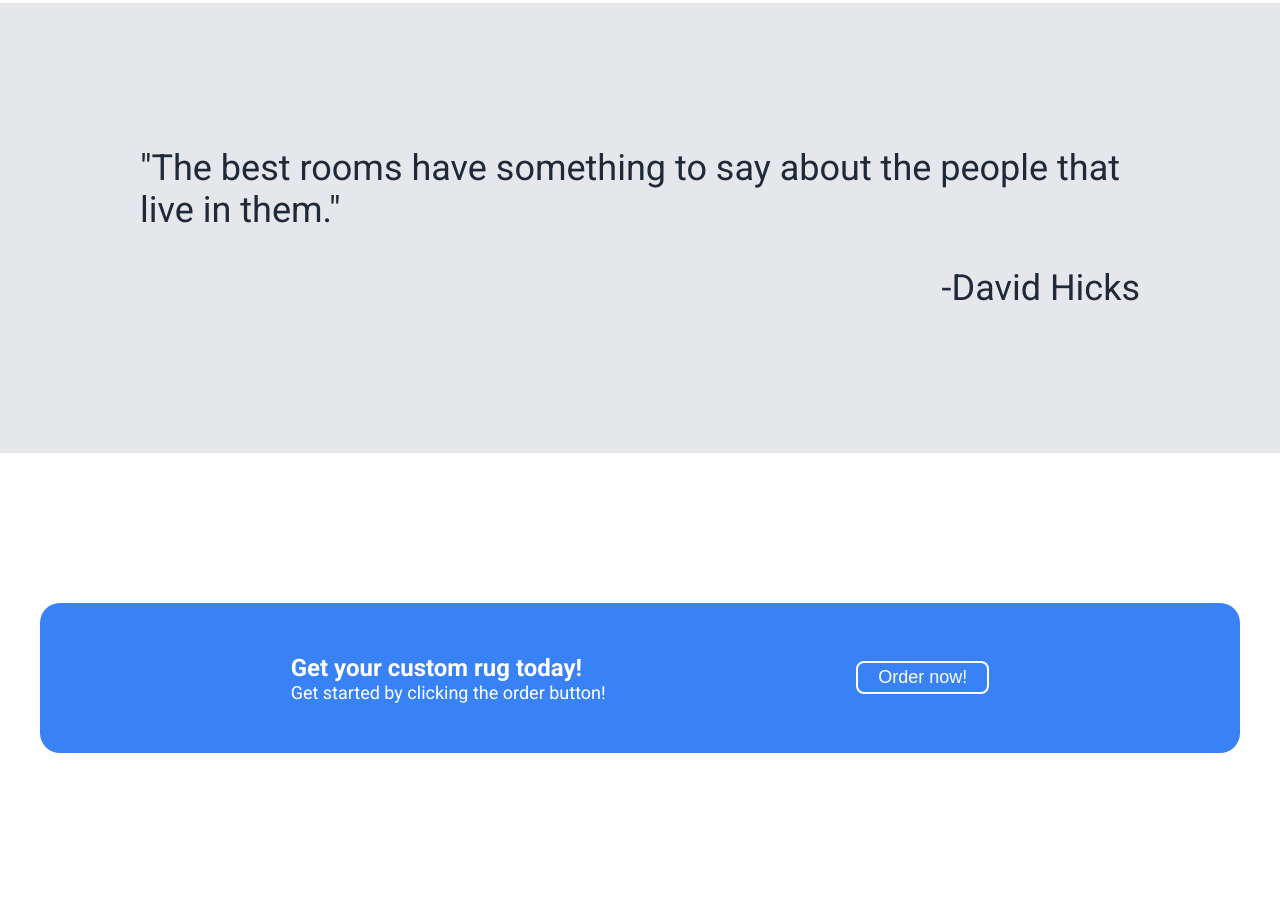
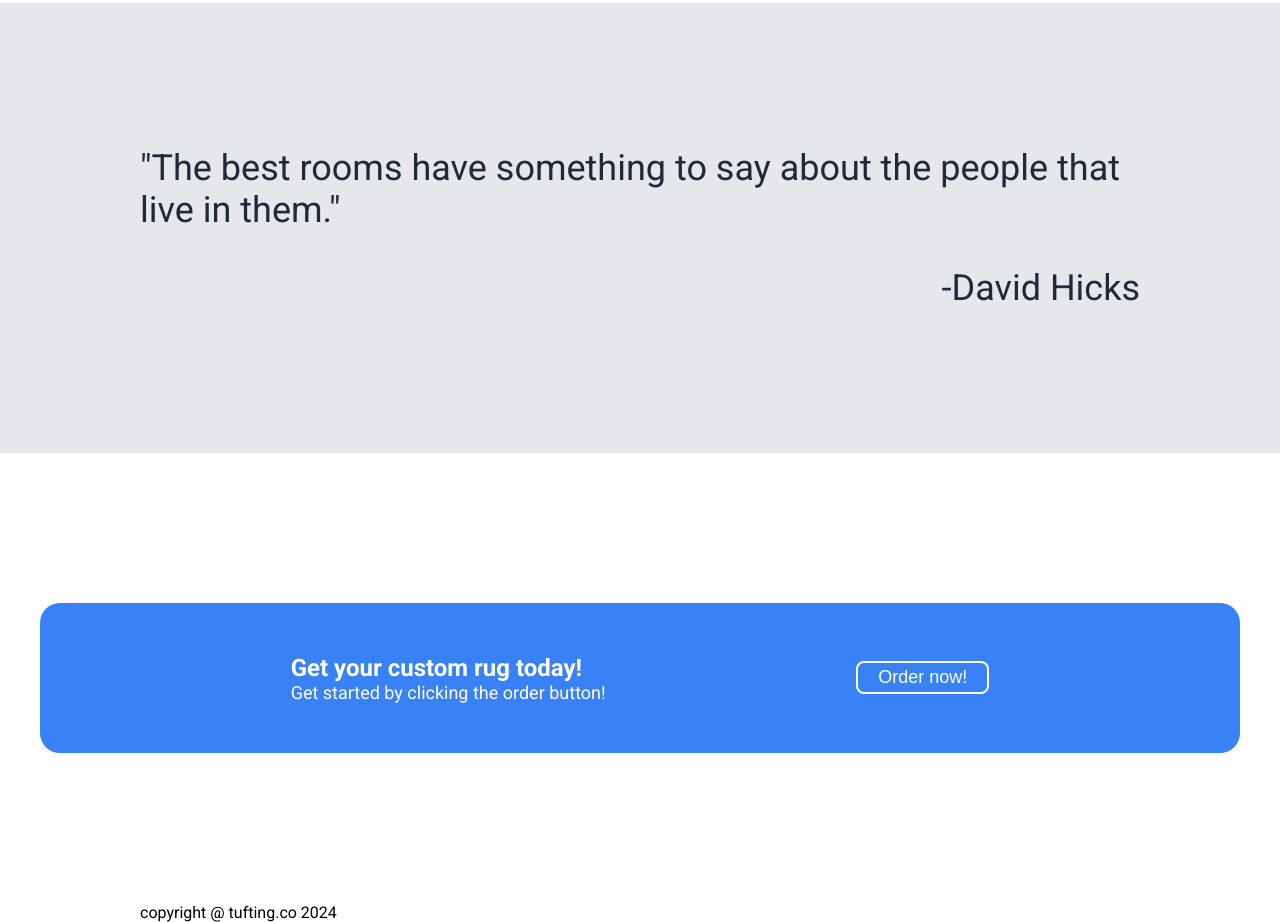
Before and after one commit to Ico-Nickk/tufting-site, a plain HTML site: page index.html in a window 1280 px wide. Shown: the part 965-1887 px from the top of the page. Drawn offline with Linux system fonts and the light colour scheme.

Commit message:
added the footer

```diff
--- a/index.html
+++ b/index.html
@@ -85,5 +85,10 @@
             </div>
         </section>
     </main>
+    <footer>
+        <div class="wrapper">
+            copyright @ tufting.co 2024
+        </div>
+    </footer>
 </body>
 </html>
```
